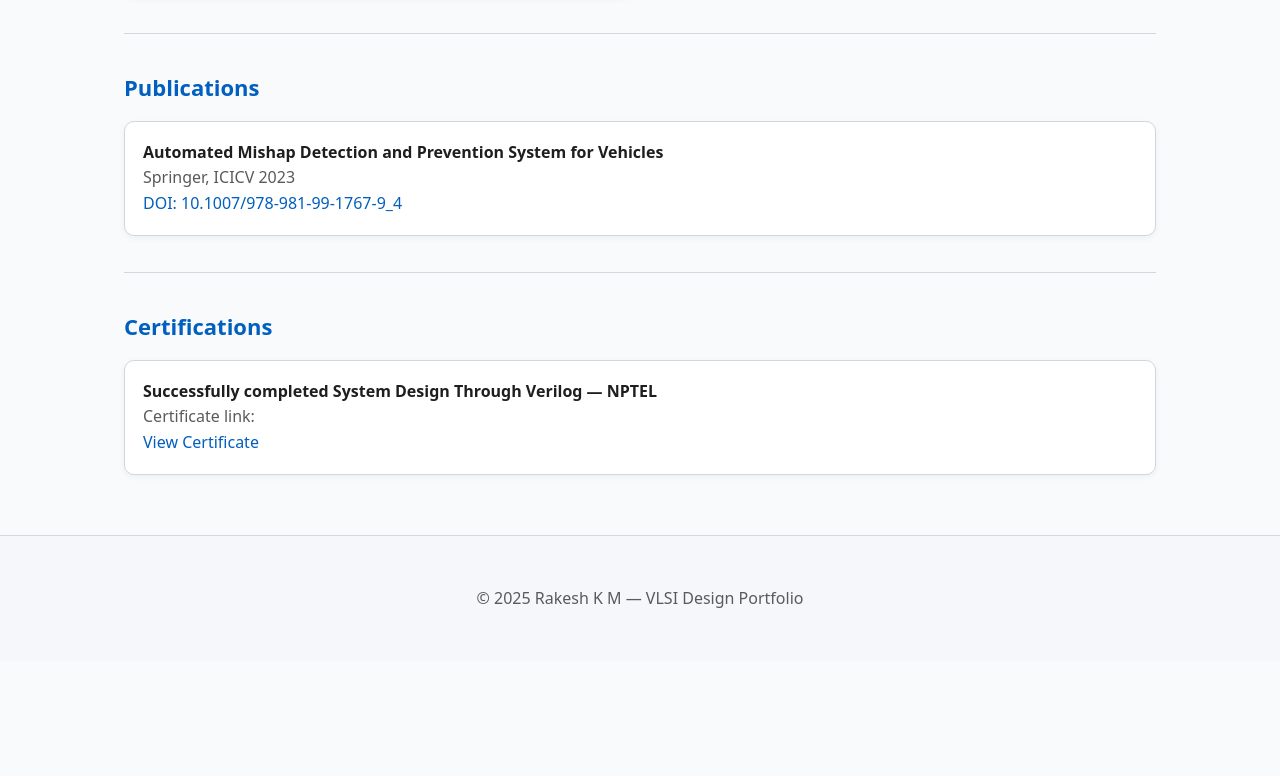
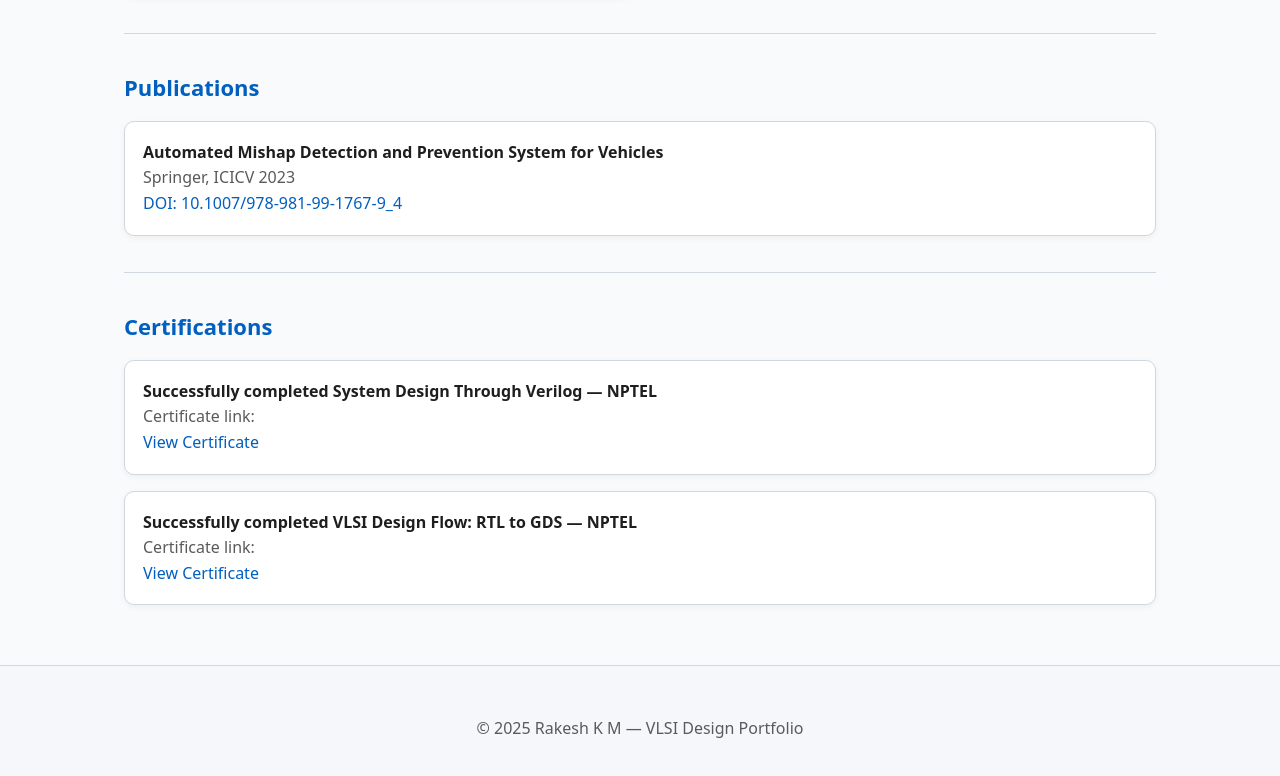
Before and after one commit to Rakesh-2306/vlsi-portfolio, a plain HTML site: page index.html in a window 1280 px wide. Shown: the part 2462-3238 px from the top of the page. Before the commit the page ends 3123 px from the top, so only its background shows below. Drawn offline with Linux system fonts and the light colour scheme.

Commit message:
Updated Resume

```diff
--- a/index.html
+++ b/index.html
@@ -243,6 +243,8 @@
     <!-- Certifications -->
     <section>
   <h2>Certifications</h2>
+  <div class="grid">
+
     <div class="card">
       <strong>Successfully completed System Design Through Verilog — NPTEL</strong>
       <div class="muted">Certificate link:</div>
@@ -250,6 +252,17 @@
          target="_blank" rel="noopener">
         View Certificate
       </a>
+    </div>
+
+    <div class="card">
+      <strong>Successfully completed VLSI Design Flow: RTL to GDS — NPTEL</strong>
+      <div class="muted">Certificate link:</div>
+      <a href="https://archive.nptel.ac.in/content/noc/NOC25/SEM2/Ecertificates/108/noc25-ee106/Course/NPTEL25EE106S55391255510588025.pdf"
+         target="_blank" rel="noopener">
+        View Certificate
+      </a>
+    </div>
+
   </div>
 </section>
   </main>
```
Lines whose indentation alone changed are shown as unchanged.
